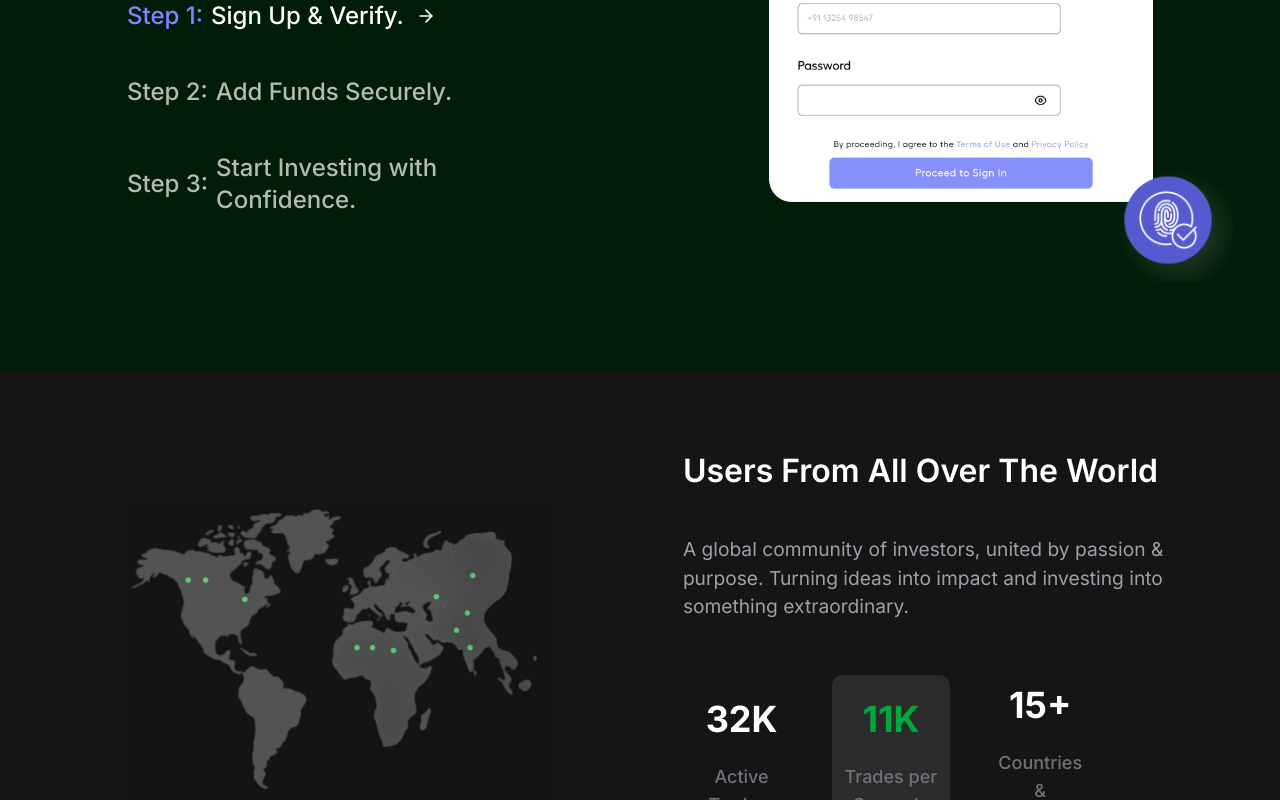
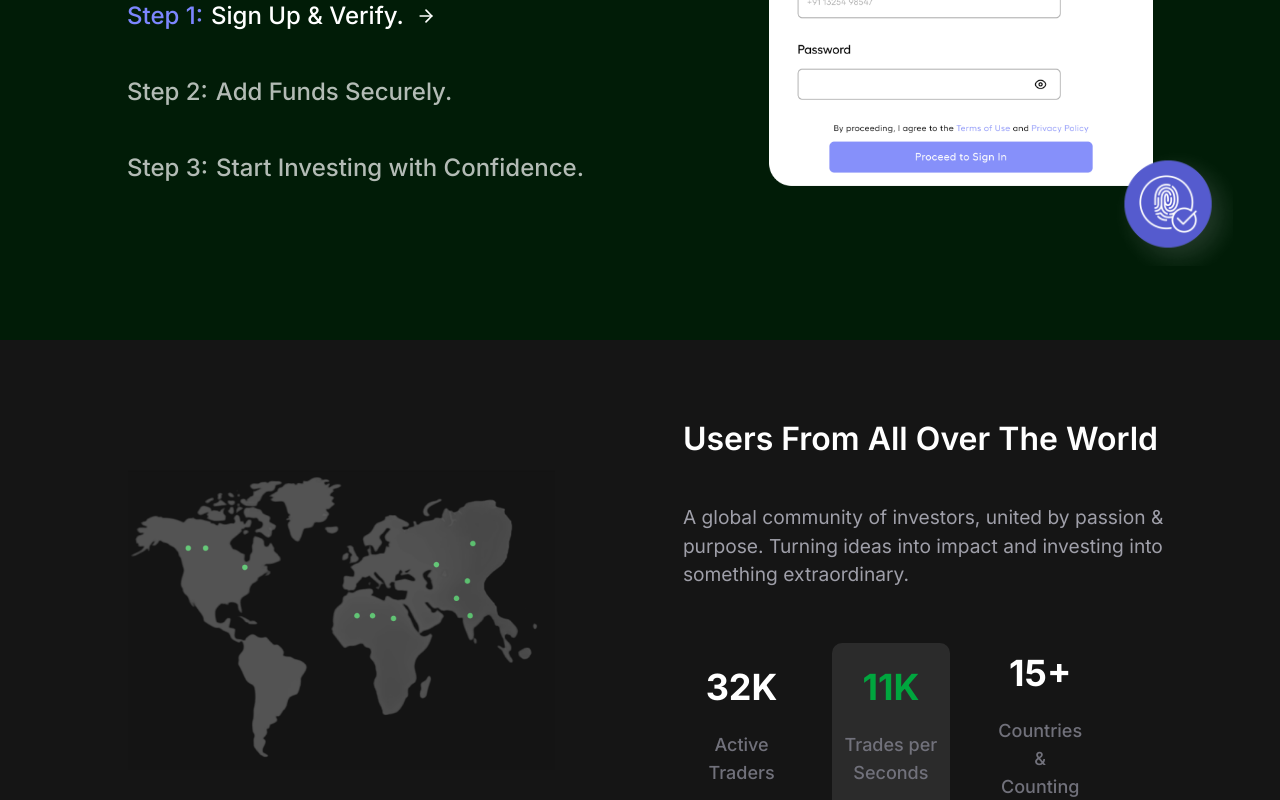
Before and after one commit to RISHIRAJ-BHATTACHARJEE/stoxbazzar, a React (Vite) app: page / in a window 1280 px wide. Shown: the part 2459-3259 px from the top of the page. Built offline with nearby package versions, Linux system fonts and the light colour scheme.

Commit message:
Fix: HowItWorks

```diff
--- a/src/sections/HowItWorksSection.jsx
+++ b/src/sections/HowItWorksSection.jsx
@@ -64,7 +64,7 @@ const HowItWorksSection = () => {
             <p
               key={index}
               onClick={() => setActiveStep(index)}
-              className={`cursor-pointer lg:text-2xl lg:font-medium lg:my-3 flex items-center ${
+              className={`cursor-pointer lg:text-2xl lg:font-medium lg:my-3 flex items-center whitespace-nowrap ${
                 isActive ? "text-white" : "text-white/70"
               }`}
             >
```
